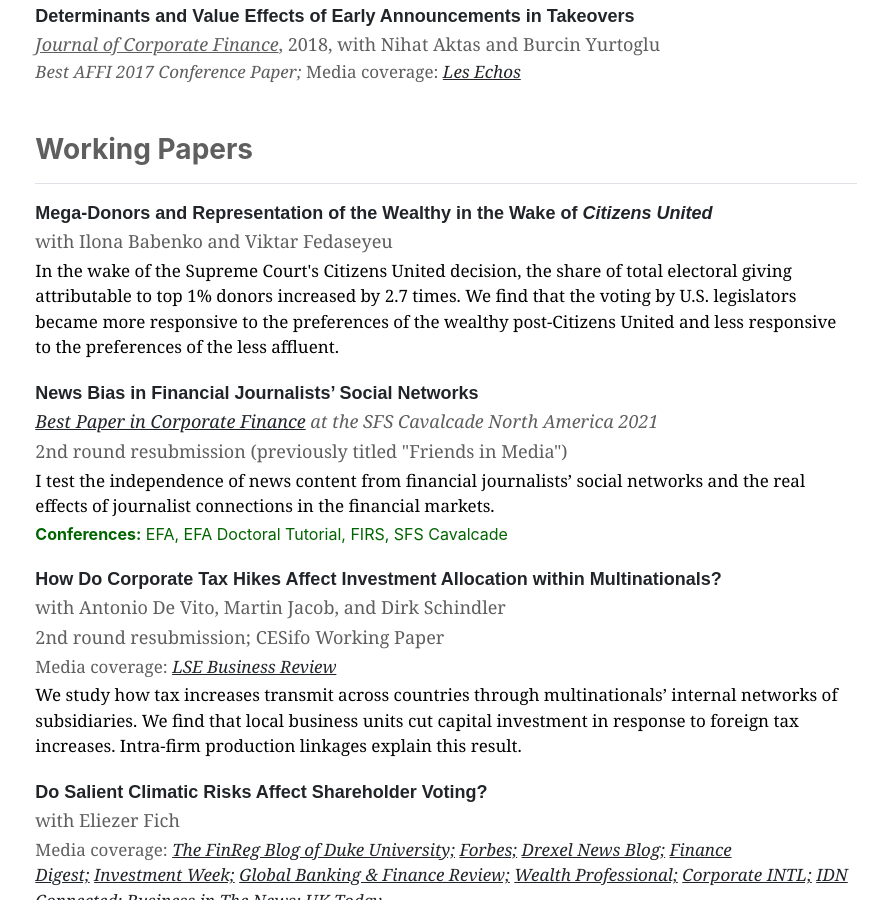
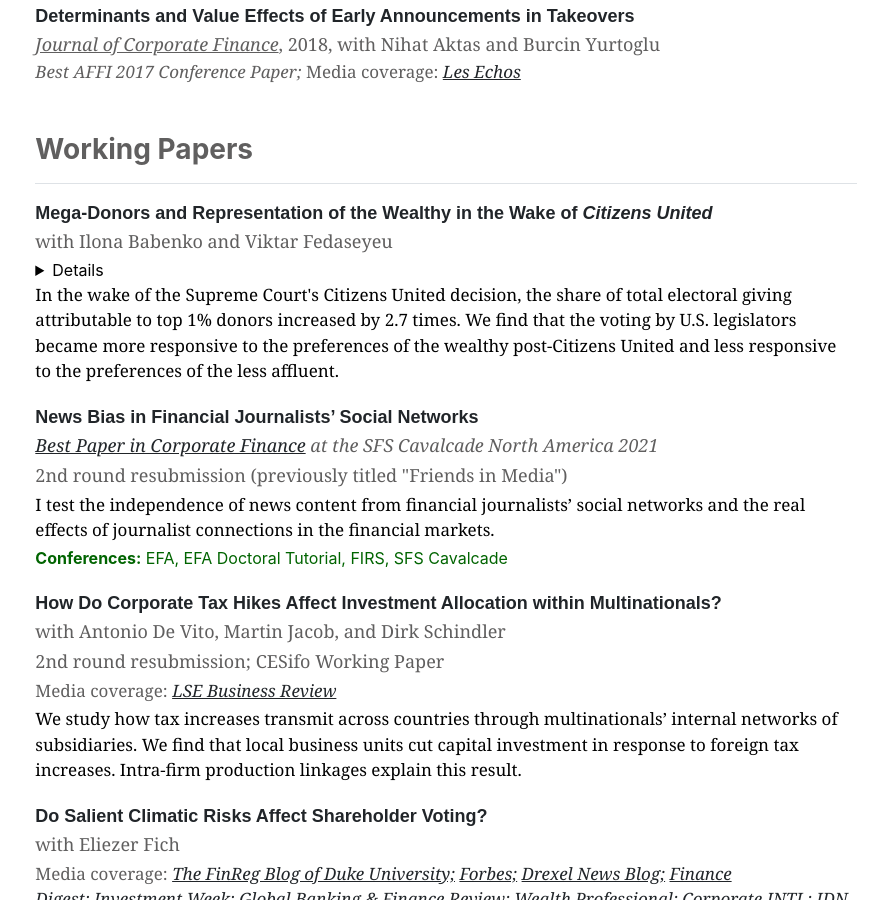
Before and after one commit to guosongxu/guosongxu.github.io, a Jekyll site: the page built from index.md, in a window 1280 px wide and 900 px high, scrolled down 998 px. Shown: the whole window, without its empty margins (194-1082 px from the left). Built offline with Jekyll 4.4.1, drawn with Linux system fonts in a browser that asks for light colours.

Commit message:
Update home.html

```diff
--- a/_layouts/home.html
+++ b/_layouts/home.html
@@ -36,6 +36,10 @@
 
     <p style="font-family:arial, 'MS Sans Serif', arial;font-size:18px;margin-bottom:1px;"><a rel="noreferrer noopener" aria-label=" (opens in a new tab)" href="https://papers.ssrn.com/sol3/papers.cfm?abstract_id=4723689" target="_blank" style="text-decoration:none;"><strong>Mega-Donors and Representation of the Wealthy in the Wake of <i>Citizens United</i></strong></a></p>
     <p style="font-family:georgia;font-size:18px;margin-bottom:3px;color:#605F5F">with Ilona Babenko and Viktar Fedaseyeu</p>
+    <details>
+  <summary>Details</summary>
+  Something small enough to escape casual notice.
+</details>
     <p style="font-family:georgia;font-size:17px;margin-bottom:20px">In the wake of the Supreme Court's Citizens United decision, the share of total electoral giving attributable to top 1% donors increased by 2.7 times. We find that the voting by U.S. legislators became more responsive to the preferences of the wealthy post-Citizens United and less responsive to the preferences of the less affluent.</p>
 
     <p style="font-family:arial, 'MS Sans Serif', arial;font-size:18px;margin-bottom:1px;"><a rel="noreferrer noopener" aria-label=" (opens in a new tab)" href="https://papers.ssrn.com/sol3/papers.cfm?abstract_id=3189273" target="_blank" style="text-decoration:none;"><strong>News Bias in Financial Journalists’ Social Networks</strong></a></p>
```
